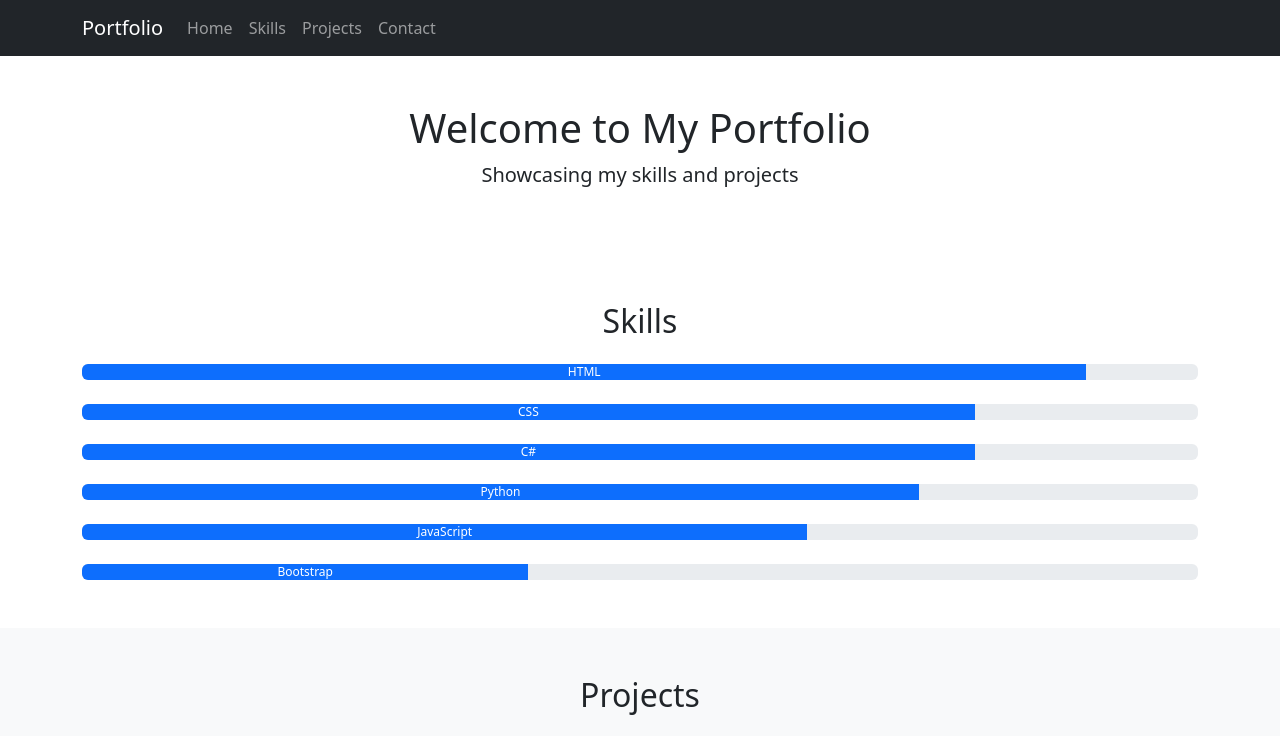
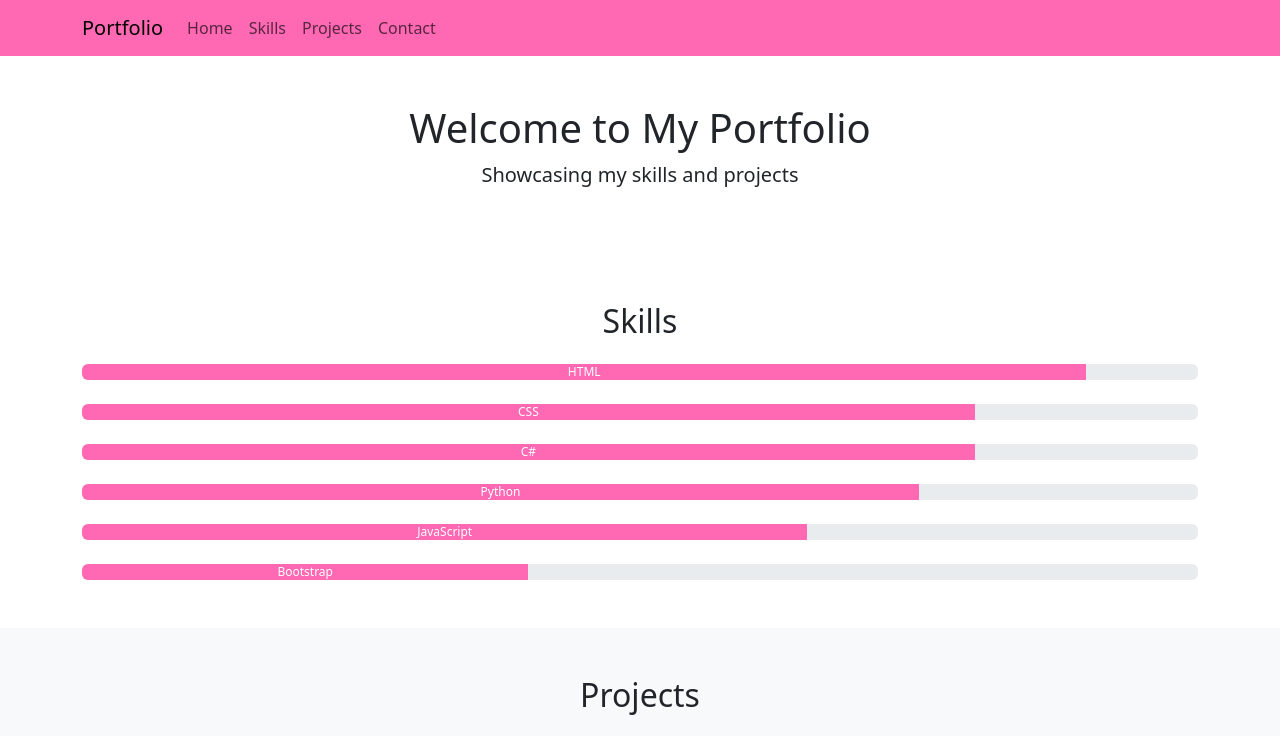
Before and after one commit to sekafamez/amezsekaf.github.io, a plain HTML site: page index.html in a window 1280 px wide. Shown: the top 736 px of the page. Drawn offline with nearby package versions, Linux system fonts and the light colour scheme.

Commit message:
kleuren veranderd

```diff
--- a/index.html
+++ b/index.html
@@ -9,7 +9,7 @@
         <link href="https://cdn.jsdelivr.net/npm/bootstrap-icons/font/bootstrap-icons.css" rel="stylesheet">
     </head>
 <body>
-    <nav class="navbar navbar-expand-lg navbar-dark bg-dark">
+    <nav class="navbar navbar-expand-lg">
         <div class="container">
             <a class="navbar-brand" href="#">Portfolio</a>
             <button class="navbar-toggler" type="button" data-toggle="collapse" data-target="#navbarNav" aria-controls="navbarNav" aria-expanded="false" aria-label="Toggle navigation">
--- a/style.css
+++ b/style.css
@@ -0,0 +1,11 @@
+.navbar{
+    background-color: hotpink;
+}
+
+.progress-bar {
+    background-color: hotpink;
+}
+
+.btn-primary{
+    background-color: hotpink;
+}
```
